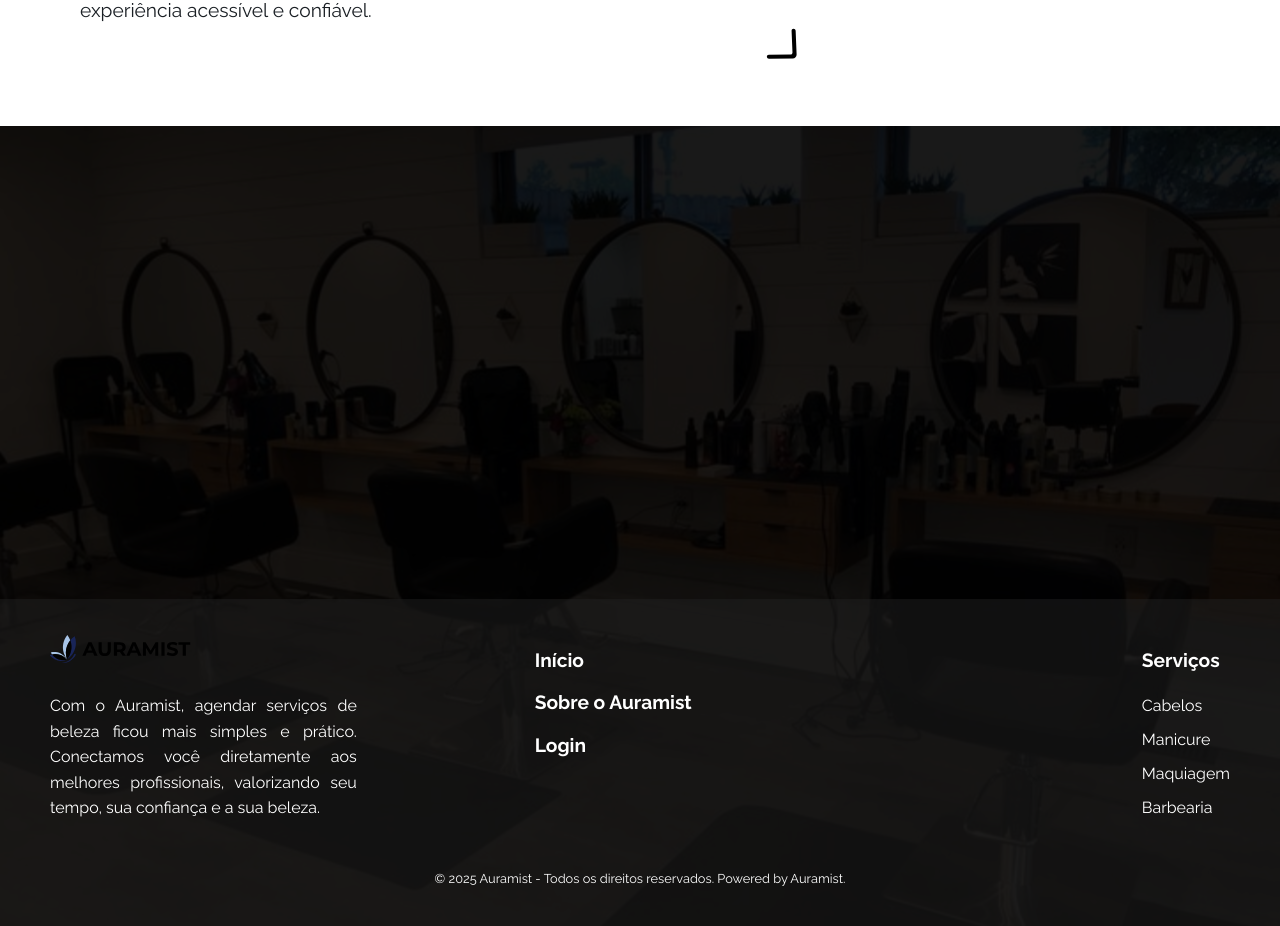
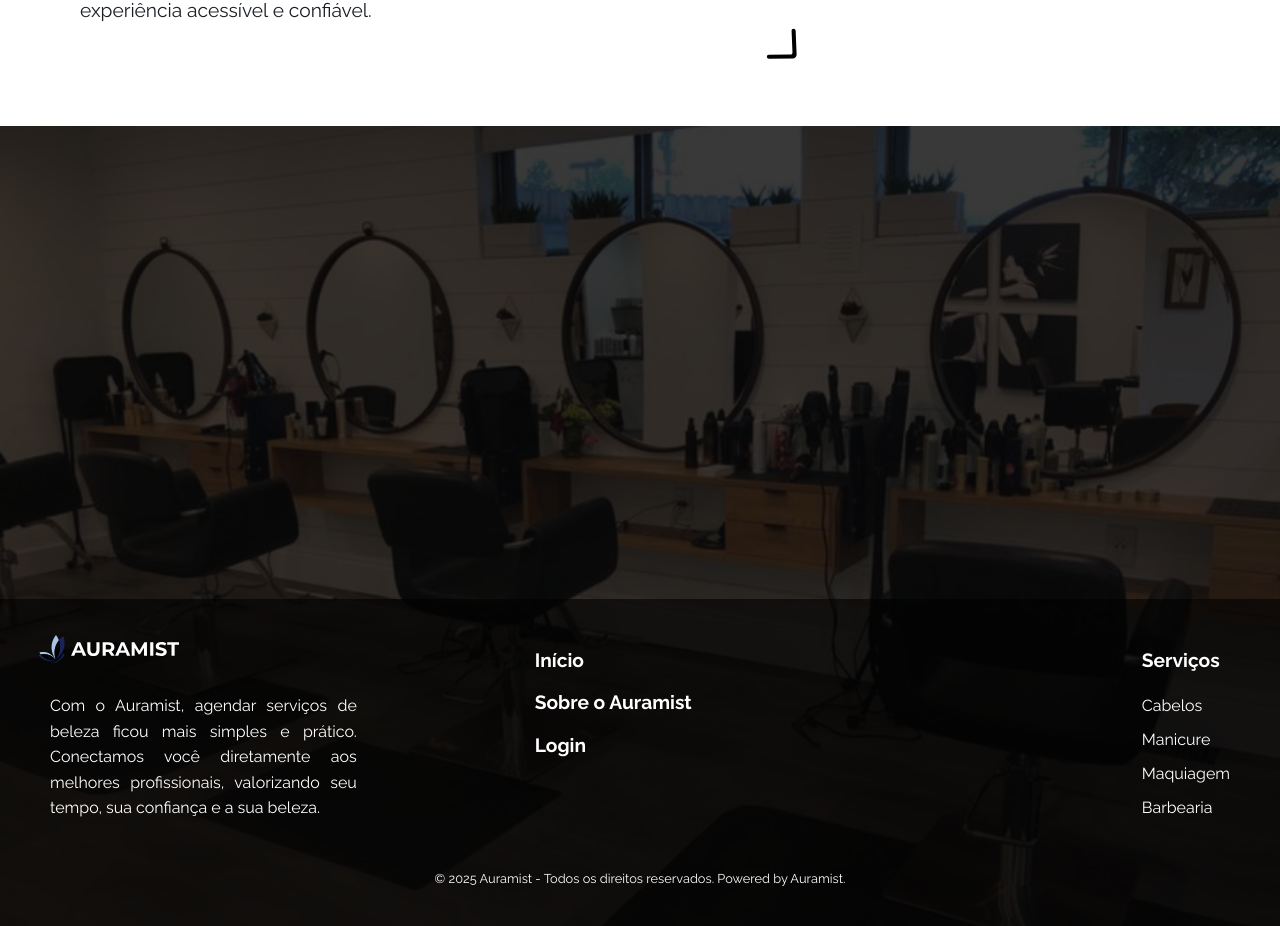
Before and after one commit to LivyaKelly/auramist-front-end, a Next.js app: page / in a window 1280 px wide. Shown: the part 1520-2446 px from the top of the page. Built offline with nearby package versions, Linux system fonts and the light colour scheme.

Commit message:
Ajustando bugs

```diff
--- a/package.json
+++ b/package.json
@@ -10,6 +10,7 @@
   },
   "dependencies": {
     "antd": "^5.23.1",
+    "auramist-front-end": "file:",
     "next": "15.1.4",
     "next-auth": "^4.24.11",
     "react": "^19.0.0",
--- a/src/components/rodape.js
+++ b/src/components/rodape.js
@@ -9,7 +9,7 @@ export default function Rodape() {
                 <div className={styles.conteudo}>
                     <div className={styles.esquerda}>
                         <Image
-                            src="/img/logos/AURAMIST-Logo.svg"
+                            src="/img/logos/AURAMIST-Logo-Branca - Vetorizada.svg"
                             alt="Logo do Auramist"
                             width={400}
                             height={200}
--- a/src/pages/login.js
+++ b/src/pages/login.js
@@ -5,7 +5,7 @@ import { signIn } from "next-auth/react";
 import Link from 'next/link';
 import Image from "next/image";
 import styles from '@/styles/login.module.css';
-import GoogleBtn from '@/components/buttons/GoogleBtn/googleBtn'
+import GoogleBtn from '@/components/buttons/GoogleBtn/GoogleBtn'
 
 export default async function Login() {
   const [showPassword, setShowPassword] = useState(false);
--- a/src/styles/rodape.module.css
+++ b/src/styles/rodape.module.css
@@ -10,13 +10,14 @@
 
   .filtro {
     height: 100%;
-    background-color: rgba(0, 0, 0, 0.9);
+    background-color: rgba(8, 8, 8, 0.8);
+    z-index: 1;
   }
 
   .informacoes {
     position: absolute;
     bottom: 0;
-    background-color: rgba(32, 32, 32, 0.5);
+    background-color:rgba(0, 0, 0, 0.6);
     padding: 40px 50px;
     color: #ffffff;
   }
```
Also changed, not shown: src/components/sideBar.js (+19 -3 lines), public/img/logos/AURAMIST-Logo-Branca - Vetorizada.svg (added), src/components/perfil.js (added), 1 other file (tests, documents, lock files or other folders).
